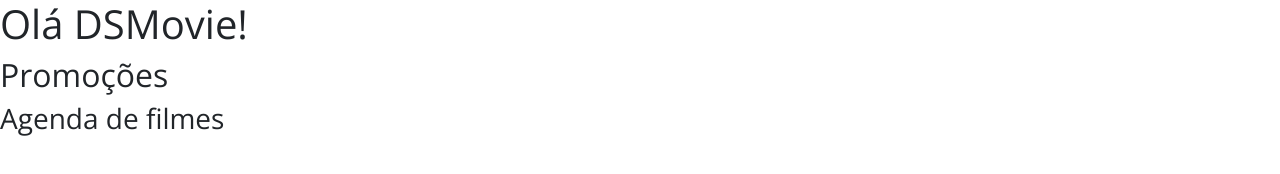
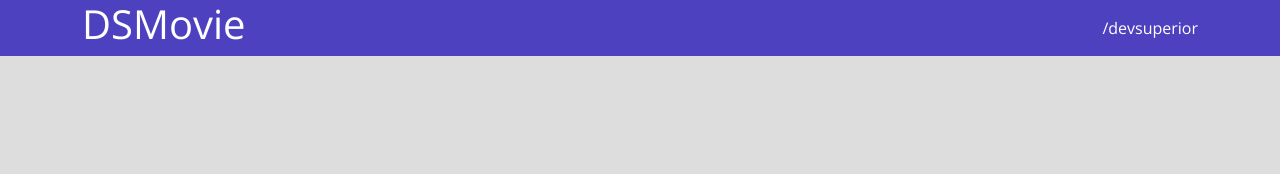
Before and after one commit to Adriano4426/dsmovie2, a plain HTML site: page index.html in a window 1280 px wide. Drawn offline with nearby package versions, Linux system fonts and the light colour scheme.

Commit message:
Barra superior PARTE 1

```diff
--- a/css/styles.css
+++ b/css/styles.css
@@ -1,5 +1,26 @@
 @import url('https://fonts.googleapis.com/css2?family=Open+Sans:wght@300;400;700&display=swap');
 
 * {
+    box-sizing: border-box;
     font-family: 'Open Sans' , sans-serif;
 }
+
+html,body {
+    background-color: #ddd;
+}
+
+header {
+  background-color:  #4D41C0;
+  color:#fff;
+}
+
+nav {
+    display: flex;
+    align-items: center;
+    justify-content: space-between;
+}
+
+a, a:hover {
+    text-decoration: none;
+    color: unset;
+}
--- a/index.html
+++ b/index.html
@@ -14,9 +14,12 @@
 </head>
 
 <body>
-    <h1>Olá DSMovie!</h1>
-    <h2>Promoções</h2>
-    <h3>Agenda de filmes</h3>
+    <header>
+        <nav class="container">
+            <h1>DSMovie</h1>
+            <a href="https://github.com/devsuperior">/devsuperior</a>
+        </nav>
+    </header>
 </body>
 
 </html>
```
